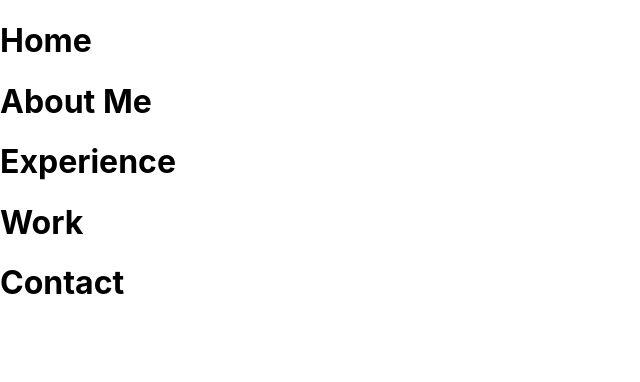
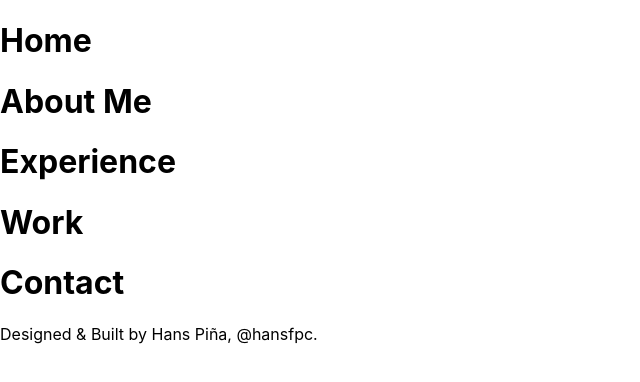
Before and after one commit to hansfpc/whoami, a Next.js app: page / in a window 1280 px wide. Shown: the top 382 px of the page, without its empty margins (0-640 px from the left). Built offline with nearby package versions, Linux system fonts and the light colour scheme.

Commit message:
ci: last ci test

```diff
--- a/pages/index.tsx
+++ b/pages/index.tsx
@@ -17,6 +17,9 @@ export default function Home() {
           <h1>Experience</h1>
           <h1>Work</h1>
           <h1>Contact</h1>
+          <footer>
+              <div>Designed & Built by Hans Piña, @hansfpc.</div>
+          </footer>
       </div>
     </div>
   )
```
